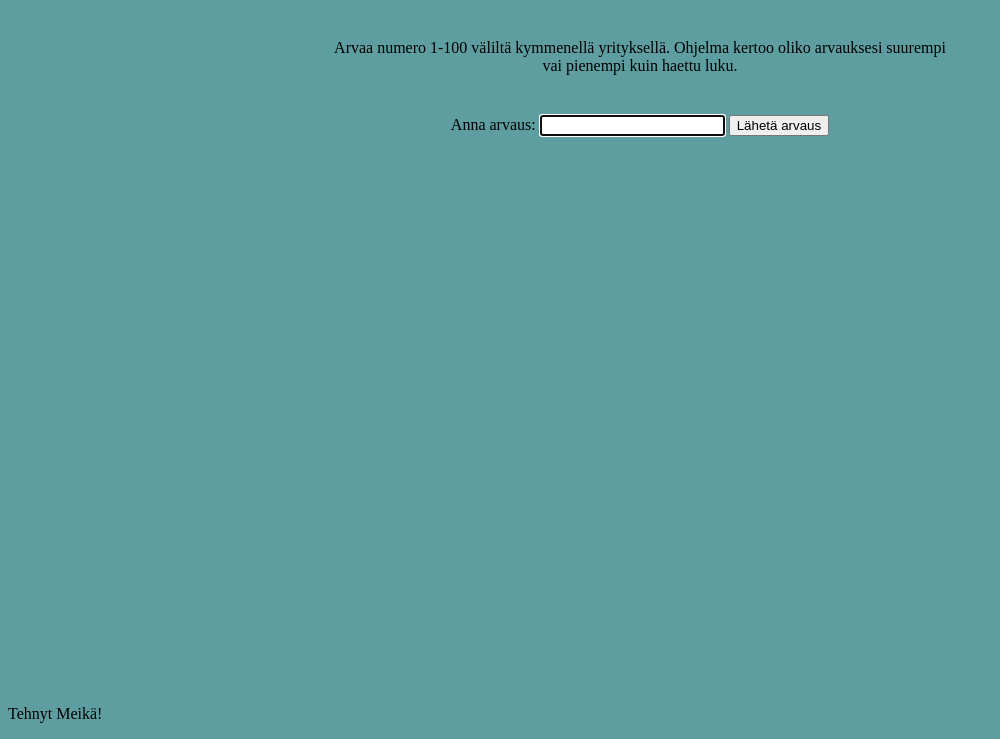
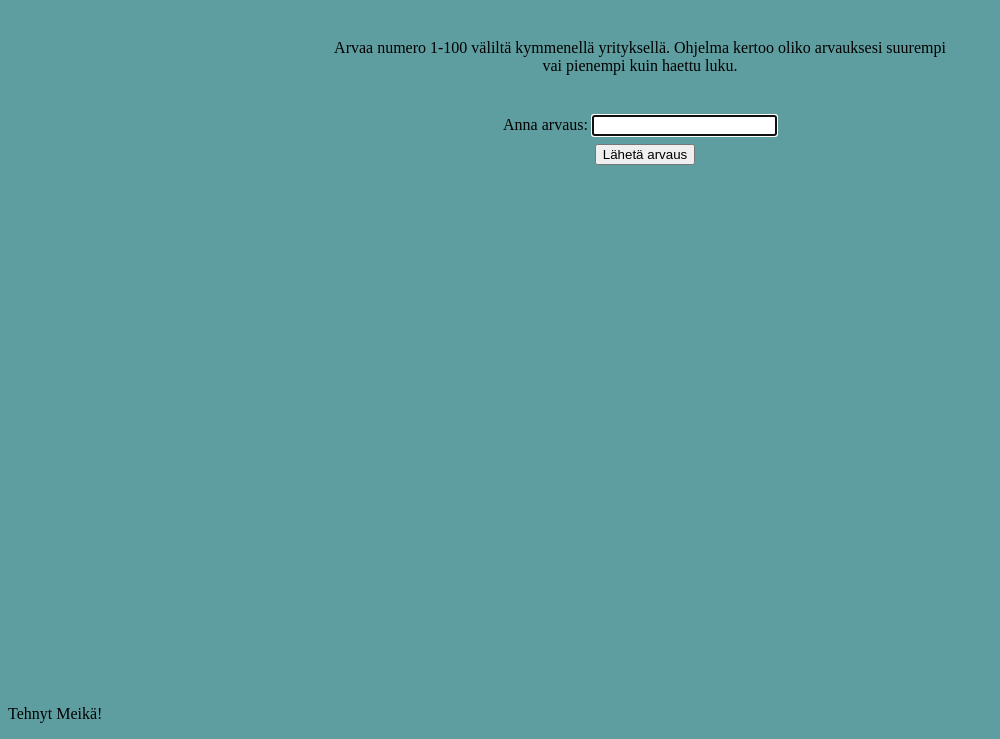
Before and after one commit to Aismanne/Aismanne.github.io, a plain HTML site: page index.html in a window 1280 px wide. Shown: the part 61-800 px from the top of the page, without its empty margins (0-1000 px from the left). Drawn offline with Linux system fonts and the light colour scheme.

Commit message:
Index.html form structure change
Wrapped input in a div and repositioned the button.

```diff
--- a/index.html
+++ b/index.html
@@ -6,11 +6,12 @@
     <meta name="viewport" content="width=device-width">
     <title>Numero peli</title>
     <script type="text/javascript" src="script.js"></script>
-    <link rel="stylesheet" href="styles.css" </head>
+    <link rel="stylesheet" href="styles.css"/>
+</head>
 
 <body>
 
-        <h1>Numeron arvaus peli</h1>
+    <h1>Numeron arvaus peli</h1>
 
     <div class="content">
         <p>Arvaa numero 1-100 väliltä kymmenellä yrityksellä. Ohjelma kertoo oliko arvauksesi suurempi vai pienempi kuin haettu luku.</p>
@@ -18,7 +19,11 @@
 
         <div class="form">
             <label for="guessField">Anna arvaus: </label><input type="text" id="guessField" class="guessField">
-            <input type="submit" value="Lähetä arvaus" class="guessSubmit">
+
+            <div class="submitButton">
+                <input type="submit" value="Lähetä arvaus" class="guessSubmit">
+            </div>
+
         </div>
 
         <div class="resultParas">
@@ -31,7 +36,7 @@
     </div>
 
     <footer>
-    <p>Tehnyt Meikä!</p>
+        <p>Tehnyt Meikä!</p>
     </footer>
 
 
--- a/styles.css
+++ b/styles.css
@@ -39,3 +39,8 @@ footer {
 body h1 {
     padding: 100x;
 }
+
+.submitButton {
+    margin-top: 8px;
+    margin-left: 10px;
+}
```
